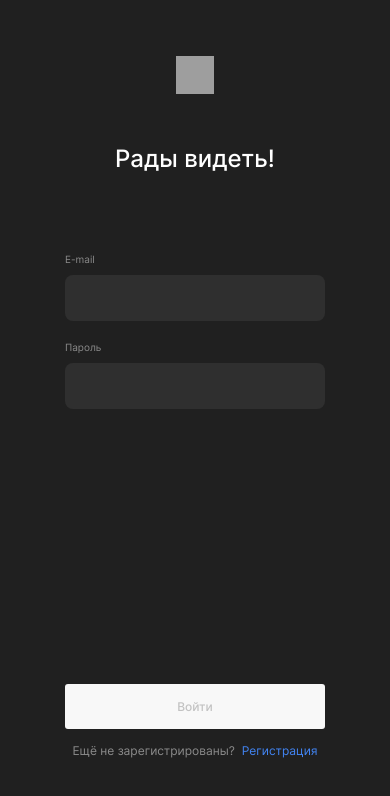
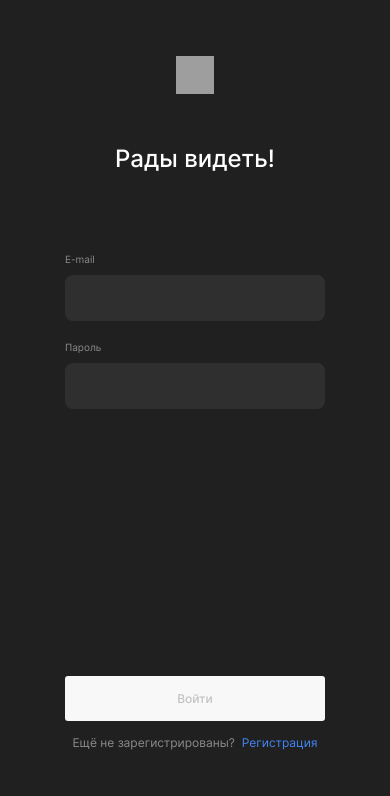
Before and after one commit to GeometricEarth/movies-explorer-frontend, a React (Create React App) app: page /signin in a window 390 px wide. Shown: the top 796 px of the page. Built offline with nearby package versions, Linux system fonts and the light colour scheme; grey boxes are pictures that could not be loaded.

Commit message:
fix: Исправлены отступы кнопок сабмита на мобильных рарещениях

```diff
--- a/src/components/Form/Form.css
+++ b/src/components/Form/Form.css
@@ -89,11 +89,11 @@ input:-webkit-autofill:active {
 
 @media (max-width: 420px) {
   .form__submit_type_login {
-    margin-top: 253px;
+    margin-top: 245px;
     font-size: 12px;
   }
   .form__submit_type_register {
-    margin-top: 165px;
+    margin-top: 157px;
     font-size: 12px;
   }
 }
--- a/src/components/RequestErrorAlert/RequestErrorAlert.js
+++ b/src/components/RequestErrorAlert/RequestErrorAlert.js
@@ -1,7 +1,7 @@
 import './RequestErrorAlert.css';
 
 function RequestErrorAlert({ error }) {
-  return <span className="request-error"></span>;
+  return <span className="request-error">{error}</span>;
 }
 
 export default RequestErrorAlert;
```
